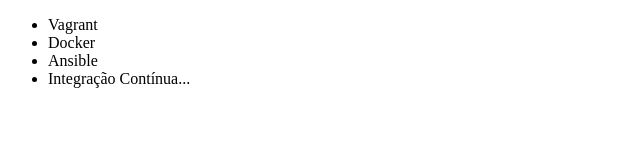
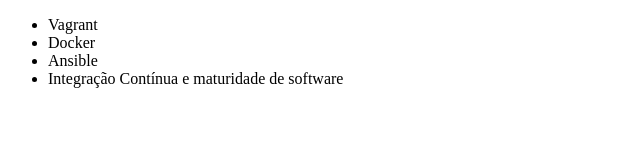
Before and after one commit to ruyacquaviva/alura-git, a plain HTML site: page index.html in a window 1280 px wide. Shown: the whole page, without its empty margins (0-640 px from the left). Drawn offline with Linux system fonts and the light colour scheme.

Commit message:
renomeando curso de integração contínua

```diff
--- a/index.html
+++ b/index.html
@@ -9,7 +9,7 @@
 		<li>Vagrant</li>
 		<li>Docker</li>
 		<li>Ansible</li>
-		<li>Integração Contínua...</li>
+		<li>Integração Contínua e maturidade de software</li>
 	</ul>
 </body>
 </html>
```
